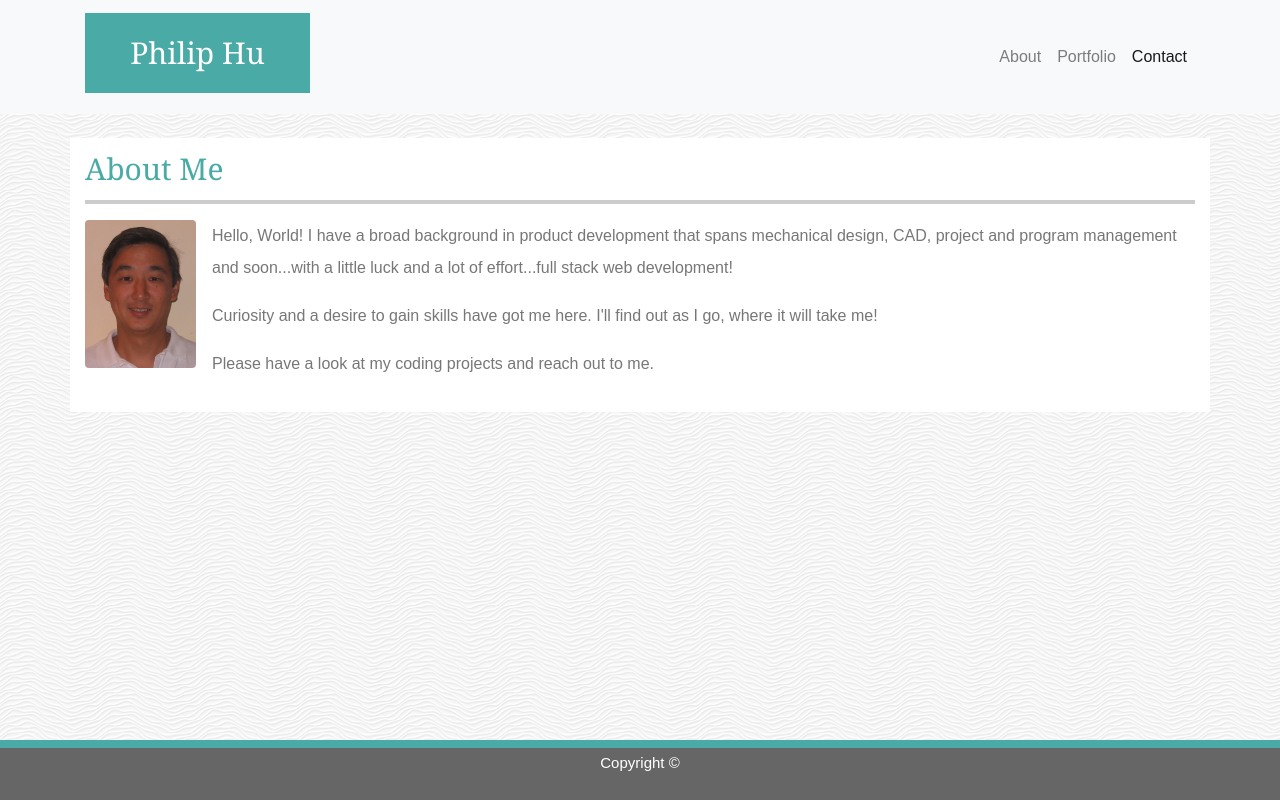
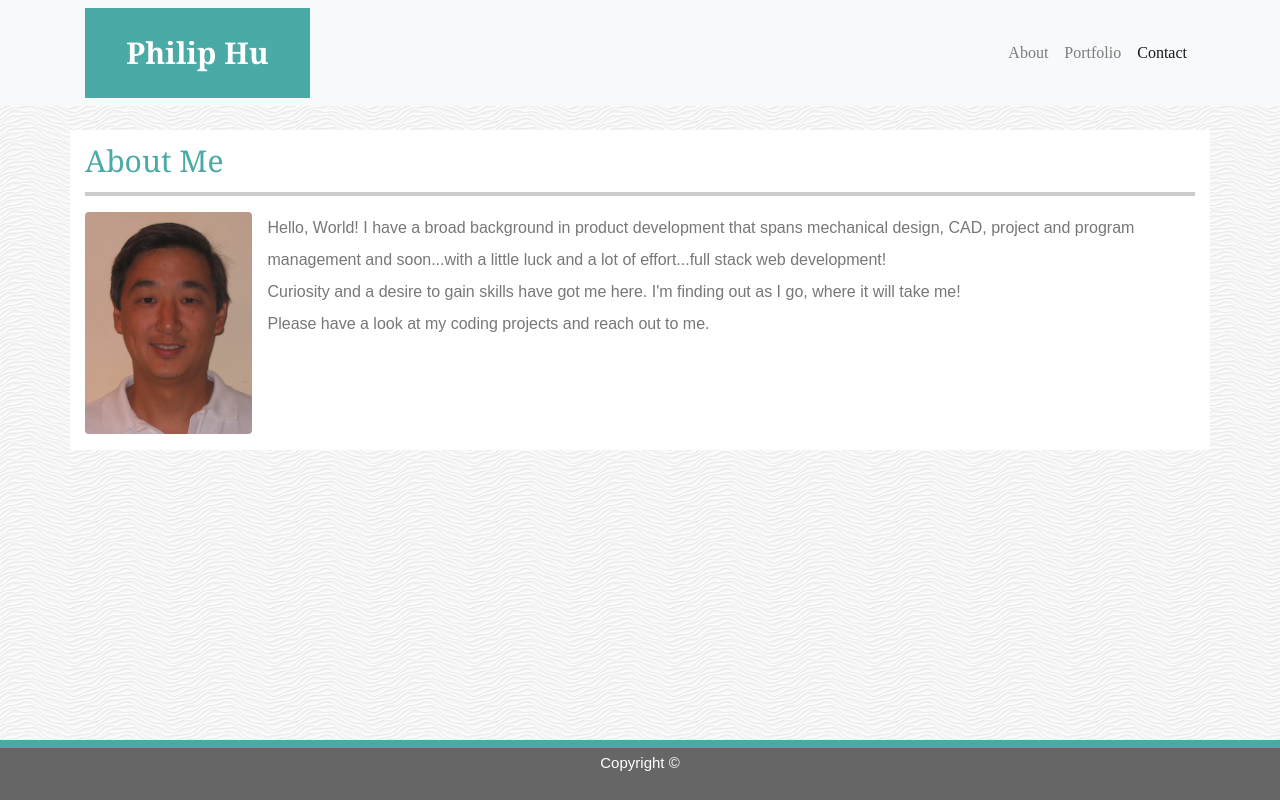
Before and after one commit to ph4044/Portfolio-01, a plain HTML site: page index.html in a window 1280 px wide. Drawn offline with nearby package versions, Linux system fonts and the light colour scheme.

Commit message:
work-in-progress updates to styling

```diff
--- /dev/null
+++ b/assets/css/reset.css
@@ -0,0 +1,48 @@
+/* http://meyerweb.com/eric/tools/css/reset/
+   v2.0 | 20110126
+   License: none (public domain)
+*/
+
+html, body, div, span, applet, object, iframe,
+h1, h2, h3, h4, h5, h6, p, blockquote, pre,
+a, abbr, acronym, address, big, cite, code,
+del, dfn, em, img, ins, kbd, q, s, samp,
+small, strike, strong, sub, sup, tt, var,
+b, u, i, center,
+dl, dt, dd, ol, ul, li,
+fieldset, form, label, legend,
+table, caption, tbody, tfoot, thead, tr, th, td,
+article, aside, canvas, details, embed,
+figure, figcaption, footer, header, hgroup,
+menu, nav, output, ruby, section, summary,
+time, mark, audio, video {
+	margin: 0;
+	padding: 0;
+	border: 0;
+	font-size: 100%;
+	font: inherit;
+	vertical-align: baseline;
+}
+/* HTML5 display-role reset for older browsers */
+article, aside, details, figcaption, figure,
+footer, header, hgroup, menu, nav, section {
+	display: block;
+}
+body {
+	line-height: 1;
+}
+ol, ul {
+	list-style: none;
+}
+blockquote, q {
+	quotes: none;
+}
+blockquote:before, blockquote:after,
+q:before, q:after {
+	content: '';
+	content: none;
+}
+table {
+	border-collapse: collapse;
+	border-spacing: 0;
+}
--- a/assets/css/style.css
+++ b/assets/css/style.css
@@ -1,61 +1,3 @@
-/*
-   Meyer Web reset stylesheet to reduce browser inconsistencies:
-   http://meyerweb.com/eric/tools/css/reset/
-   v2.0 | 20110126
-   License: none (public domain)
-
-
-html, body, div, span, applet, object, iframe,
-h1, h2, h3, h4, h5, h6, p, blockquote, pre,
-a, abbr, acronym, address, big, cite, code,
-del, dfn, em, img, ins, kbd, q, s, samp,
-small, strike, strong, sub, sup, tt, var,
-b, u, i, center,
-dl, dt, dd, ol, ul, li,
-fieldset, form, label, legend,
-table, caption, tbody, tfoot, thead, tr, th, td,
-article, aside, canvas, details, embed,
-figure, figcaption, footer, header, hgroup,
-menu, nav, output, ruby, section, summary,
-time, mark, audio, video {
-	margin: 0;
-	padding: 0;
-	border: 0;
-	font-size: 100%;
-	font: inherit;
-	vertical-align: baseline;
-}
-/* HTML5 display-role reset for older browsers
-article, aside, details, figcaption, figure,
-footer, header, hgroup, menu, nav, section {
-	display: block;
-}
-body {
-	line-height: 1;
-}
-ol, ul {
-	list-style: none;
-}
-blockquote, q {
-	quotes: none;
-}
-blockquote:before, blockquote:after,
-q:before, q:after {
-	content: '';
-	content: none;
-}
-table {
-	border-collapse: collapse;
-	border-spacing: 0;
-}
-
-
-/* Start of Philip Hu's work
-body{
-    background: url(../images/white-waves.png);
-}
-*/
-
 header{
     font-family: Arial, "Helvetica Neue", Helvetica, sans-serif;
     background-color: #fff;
@@ -85,12 +27,12 @@ nav ul{
     list-style: none;
 }
 */
-nav li{
+/* nav li{ */
 /*    display: inline-block;
     margin-left: 30px; */
-    line-height:60px;
+    /* line-height:60px;
     font-family: Arial, "Helvetica Neue", Helvetica, sans-serif;
-}
+} */
 
 
 p{
@@ -327,3 +269,34 @@ textarea{
     color: white;
     background-color: #4aaaa5;
 }
+
+/* NAV START */
+#logo {
+    font-family: Georgia, Times, "Times New Roman", serif;
+
+    /* Typography */
+    font-size: 24px;
+    font-weight: bold;
+    color: #fff;
+
+    /* Visual */
+    background: #4aaaa5;
+  }
+
+  /* override bootstrap hover color and border */
+  .navbar-default .navbar-nav > li > a:hover {
+    color: #4aaaa5;
+  }
+
+  .navbar {
+    background: white;
+    border: none;
+  }
+
+  /* media query for nav background color change */
+  @media only screen and (max-width: 767px) {
+    .navbar-header {
+      background-color: #4aaaa5;
+    }
+  }
+  /* END NAV */
--- a/index.html
+++ b/index.html
@@ -8,6 +8,7 @@
     <!-- Bootstrap CDN -->
     <link rel="stylesheet" href="https://stackpath.bootstrapcdn.com/bootstrap/4.3.1/css/bootstrap.min.css"
         integrity="sha384-ggOyR0iXCbMQv3Xipma34MD+dH/1fQ784/j6cY/iJTQUOhcWr7x9JvoRxT2MZw1T" crossorigin="anonymous">
+    <link rel="stylesheet" type="text/css" href="assets/css/reset.css">
     <link rel="stylesheet" type="text/css" href="assets/css/style.css">
     <title>About</title>
 </head>
@@ -46,7 +47,9 @@
     <nav class="navbar navbar-expand-lg navbar-light bg-light">
         <div class="container">
             <!-- Brand and toggle get grouped for better mobile display -->
-            <a class="navbar-brand" href="index.html" id="logo"><h1>Philip Hu</h1></a>
+            <a class="navbar-brand" href="index.html" id="logo">
+                <h1>Philip Hu</h1>
+            </a>
             <button class="navbar-toggler" type="button" data-toggle="collapse" data-target="#navbarTogglerDemo01"
                 aria-controls="navbarTogglerDemo01" aria-expanded="false" aria-label="Toggle navigation">
                 <span class="navbar-toggler-icon"></span>
@@ -73,28 +76,58 @@
 
     <!-- About Me Section -->
 
-    <div class="container my-4 bg-white">
-        <div class="row">
+    <main class="container my-4 bg-white">
+        <section class="row">
             <div class="col-md-12 my-3 bg-white">
-                <h2>About Me</h2>
+                <article class="block">
+                    <h2 class="block-header">About Me</h2>
                     <hr>
-                <img src="assets/images/Philip.jpg" class="img-fluid rounded float-left mr-3" alt="responsive image"
-                    width="10%">
-                <p> Hello, World! I have a broad background in product development that spans mechanical design, CAD,
-                    project and program management and soon...with a little luck and a lot of effort...full stack web
+                    <img src="assets/images/Philip.jpg" class="img-fluid rounded float-left mr-3" alt="about image"
+                        width="15%">
+                    <p> Hello, World! I have a broad background in product development that spans mechanical design,
+                        CAD,
+                        project and program management and soon...with a little luck and a lot of effort...full stack
+                        web
                         development! </p>
                     <p>
-                    Curiosity and a desire to gain skills have got me here. I'll find out as I go, where
+                        Curiosity and a desire to gain skills have got me here. I'm finding out as I go, where
                         it will take me!
                     </p>
 
                     <p>
                         Please have a look at my coding projects and reach out to me.
                     </p>
+                </article>
+            </div>
+        </section>
+    </main>
 
+    <!--
+    <main class="container">
+        <section class="row">
+            <div class="col-md-8">
+                <article class="block">
+                    <h1 class="block-header">About Me</h1>
+                    <hr />
+                    <img src="assets/images/Philip.jpg" class="img-fluid rounded float-left mr-3" alt="about image"
+                    width="15%">
+                    <p> Hello, World! I have a broad background in product development that spans mechanical design,
+                        CAD,
+                        project and program management and soon...with a little luck and a lot of effort...full stack
+                        web
+                        development! </p>
+                    <p>
+                        Curiosity and a desire to gain skills have got me here. I'm finding out as I go, where
+                        it will take me!
+                    </p>
+
+                    <p>
+                        Please have a look at my coding projects and reach out to me.
+                    </p>
+                </article>
             </div>
-        </div>
-    </div>
+        </section>
+    </main> -->
 
     <!-- Footer is common between index.html, portfolio.html and contact.html  -->
 
```
Also changed, not shown: assets/images/bike-ph.jpg (deleted), assets/images/cat-ph.jpg (deleted), assets/images/city-ph.jpg (deleted), assets/images/food-ph.jpg (deleted), assets/images/person-ph.jpg (deleted). Lines whose indentation alone changed are shown as unchanged.
